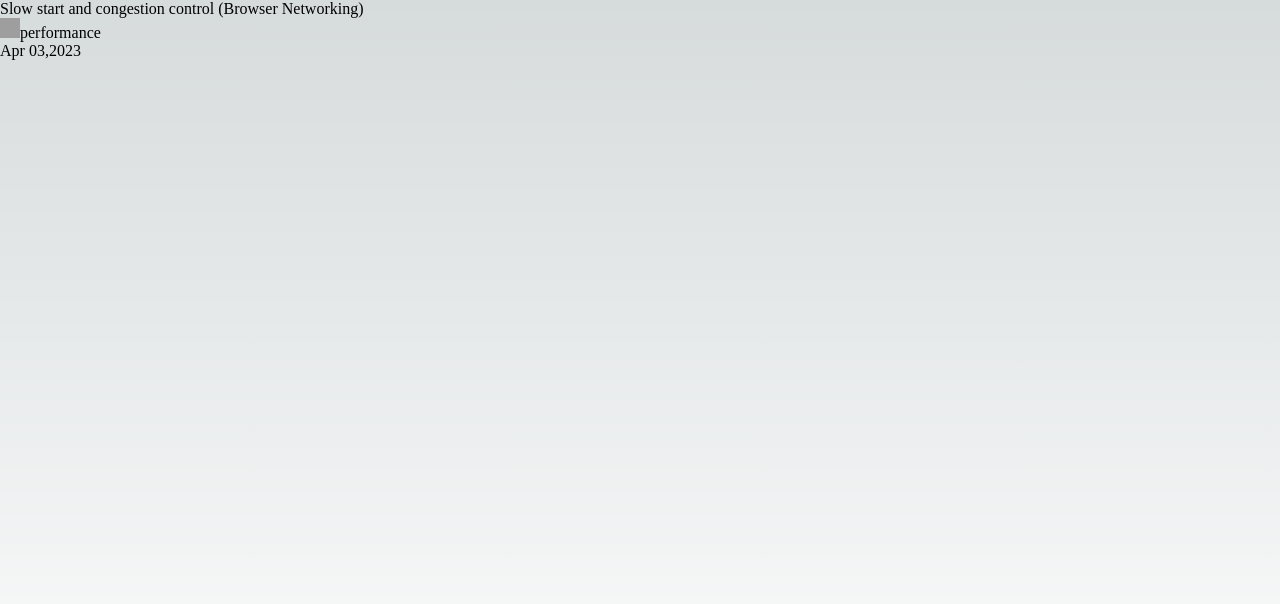
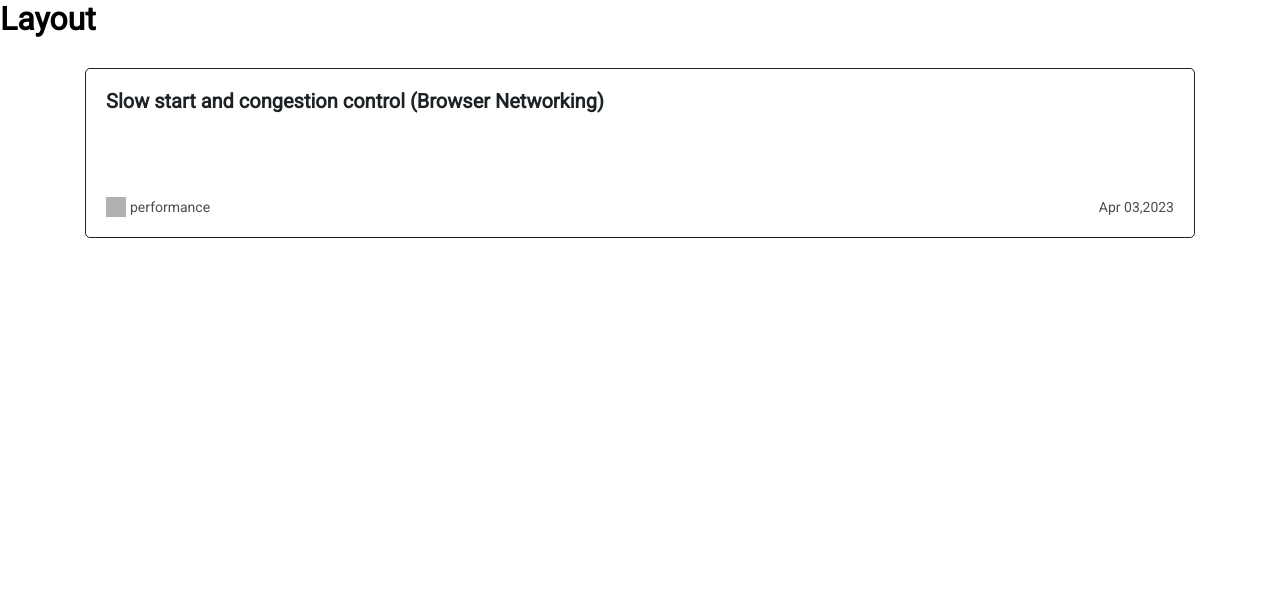
Before and after one commit to mohamedtsx/next-blog, a Next.js app: page / in a window 1280 px wide. Shown: the top 604 px of the page. Built offline with nearby package versions, Linux system fonts and the light colour scheme; grey boxes are pictures that could not be loaded.

Commit message:
style blog card

```diff
--- a/components/card/card.component.tsx
+++ b/components/card/card.component.tsx
@@ -9,6 +9,60 @@ export type MetaDataItem = {
     id: number;
 }
 
+
+
+
+const StyledLink = styled(Link)`
+
+    &:hover {
+        box-shadow: rgba(0, 0, 0, 0.15) 0px 0px 8px 2px;
+    }
+`;
+
+
+
+const Meta = styled.div`
+    ${({theme}) => theme.mixes.flexBetween};
+    font-size: var(--fz-sm);
+    font-weight: 400;
+    opacity: 0.8;
+
+    >*:first-child {
+        ${({theme}) => theme.mixes.flexCenter};
+    }
+
+    img {
+        margin-right: 4px;
+    }
+`
+const CardContainer = styled.div`
+    color: var(--header-text-color);
+    display: flex;
+    flex-direction: column;
+    justify-content: space-between;
+
+    width: 100%;
+    height: 17rem;
+
+    padding: 2rem;
+    border: 1px solid var(--header-text-color);
+    border-radius: var(--border-radius);
+
+    &:hover {
+        ${Meta} {
+            opacity: 1;
+        }
+    }
+
+`;
+
+const Title = styled.h1`
+
+    margin-bottom: 2rem;
+    font-size: var(--fz-xl);
+
+`
+
 type BlogCardProps = {
     data: MetaDataItem;
 }
@@ -16,12 +70,12 @@ type BlogCardProps = {
 const BlogCard = ({data}: BlogCardProps) => {
     const { title, date, topic} = data;
 
+
     return(
-        <article>
-            <Link href='./'>
-                <div>
-                    <div>{title}</div>
-                    <div>
+        <StyledLink href='./'>
+            <CardContainer>
+                <Title>{title}</Title>
+                <Meta>
                     <div>
                         <Image
                             src={`/static/icon-topic/${topic}-topic.png`}
@@ -32,12 +86,10 @@ const BlogCard = ({data}: BlogCardProps) => {
                         {topic}
                     </div>
                     <div>{date}</div>
-                    </div>
-                </div>
-            </Link>
-        </article>
+                </Meta>
+            </CardContainer>
+        </StyledLink>
     )
-
 }
 
 export default BlogCard;
--- /dev/null
+++ b/components/layout/layout.component.tsx
@@ -0,0 +1,19 @@
+import { PropsWithChildren } from "react";
+
+import GlobalStyle from "@/styles/globals";
+import { ThemeProvider } from "styled-components";
+import theme from "@/styles/theme";
+
+
+const Layout = ({children}: PropsWithChildren) => {
+
+    return(
+        <ThemeProvider theme={theme}>
+            <GlobalStyle />
+            <h1>Layout</h1>
+            {children}
+        </ThemeProvider>
+    )
+}
+
+export default Layout;
--- a/pages/_app.tsx
+++ b/pages/_app.tsx
@@ -1,4 +1,3 @@
-import '@/styles/globals.css'
 import type { AppProps } from 'next/app'
 
 export default function App({ Component, pageProps }: AppProps) {
--- a/pages/_document.tsx
+++ b/pages/_document.tsx
@@ -38,7 +38,7 @@ export default class MyDocument extends Document {
 
               <link rel="preconnect" href="https://fonts.googleapis.com"/>
               <link rel="preconnect" href="https://fonts.gstatic.com" crossOrigin="anonymous" />
-              <link href="https://fonts.googleapis.com/css2?family=Open+Sans&display=swap" rel="stylesheet" />
+              <link href="https://fonts.googleapis.com/css2?family=Roboto&display=swap" rel="stylesheet" />
 
               <link rel="icon" href="/favicon.ico" />
             </Head>
--- a/pages/index.tsx
+++ b/pages/index.tsx
@@ -1,7 +1,7 @@
-import styles from '@/styles/Home.module.css'
-
 import styled from 'styled-components';
 import BlogCard from '@/components/card/card.component';
+import Layout from '@/components/layout/layout.component';
+
 
 const sampleData = {
   title: 'Slow start and congestion control (Browser Networking)',
@@ -11,11 +11,15 @@ const sampleData = {
 }
 
 export default function Home() {
+
+  const A = Array(10).fill(sampleData);
+  console.log(A)
+
   return (
-    <>
+    <Layout>
       <main>
         <BlogCard data={sampleData}/>
       </main>
-    </>
+    </Layout>
   )
 }
--- a/styles/globals.css
+++ /dev/null
@@ -1,108 +0,0 @@
-:root {
-  --max-width: 1100px;
-  --border-radius: 12px;
-  --font-mono: ui-monospace, Menlo, Monaco, 'Cascadia Mono', 'Segoe UI Mono',
-    'Roboto Mono', 'Oxygen Mono', 'Ubuntu Monospace', 'Source Code Pro',
-    'Fira Mono', 'Droid Sans Mono', 'Courier New', monospace;
-
-  --foreground-rgb: 0, 0, 0;
-  --background-start-rgb: 214, 219, 220;
-  --background-end-rgb: 255, 255, 255;
-
-  --primary-glow: conic-gradient(
-    from 180deg at 50% 50%,
-    #16abff33 0deg,
-    #0885ff33 55deg,
-    #54d6ff33 120deg,
-    #0071ff33 160deg,
-    transparent 360deg
-  );
-  --secondary-glow: radial-gradient(
-    rgba(255, 255, 255, 1),
-    rgba(255, 255, 255, 0)
-  );
-
-  --tile-start-rgb: 239, 245, 249;
-  --tile-end-rgb: 228, 232, 233;
-  --tile-border: conic-gradient(
-    #00000080,
-    #00000040,
-    #00000030,
-    #00000020,
-    #00000010,
-    #00000010,
-    #00000080
-  );
-
-  --callout-rgb: 238, 240, 241;
-  --callout-border-rgb: 172, 175, 176;
-  --card-rgb: 180, 185, 188;
-  --card-border-rgb: 131, 134, 135;
-}
-
-@media (prefers-color-scheme: dark) {
-  :root {
-    --foreground-rgb: 255, 255, 255;
-    --background-start-rgb: 0, 0, 0;
-    --background-end-rgb: 0, 0, 0;
-
-    --primary-glow: radial-gradient(rgba(1, 65, 255, 0.4), rgba(1, 65, 255, 0));
-    --secondary-glow: linear-gradient(
-      to bottom right,
-      rgba(1, 65, 255, 0),
-      rgba(1, 65, 255, 0),
-      rgba(1, 65, 255, 0.3)
-    );
-
-    --tile-start-rgb: 2, 13, 46;
-    --tile-end-rgb: 2, 5, 19;
-    --tile-border: conic-gradient(
-      #ffffff80,
-      #ffffff40,
-      #ffffff30,
-      #ffffff20,
-      #ffffff10,
-      #ffffff10,
-      #ffffff80
-    );
-
-    --callout-rgb: 20, 20, 20;
-    --callout-border-rgb: 108, 108, 108;
-    --card-rgb: 100, 100, 100;
-    --card-border-rgb: 200, 200, 200;
-  }
-}
-
-* {
-  box-sizing: border-box;
-  padding: 0;
-  margin: 0;
-}
-
-html,
-body {
-  max-width: 100vw;
-  min-height: 100vh;
-  overflow-x: hidden;
-}
-
-body {
-  color: rgb(var(--foreground-rgb));
-  background: linear-gradient(
-      to bottom,
-      transparent,
-      rgb(var(--background-end-rgb))
-    )
-    rgb(var(--background-start-rgb));
-}
-
-a {
-  color: inherit;
-  text-decoration: none;
-}
-
-@media (prefers-color-scheme: dark) {
-  html {
-    color-scheme: dark;
-  }
-}
--- /dev/null
+++ b/styles/globals.tsx
@@ -0,0 +1,74 @@
+import { createGlobalStyle } from "styled-components";
+
+
+const GlobalStyle = createGlobalStyle`
+    :root {
+        --header-text-color: #1d2225;
+        --header-bg-color: #232323;
+        --link-color: #0787dd;
+        --dark-white: #ffffffb3;
+
+        --fz-xxs: 1.2rem;
+        --fz-xs: 1.3rem;
+        --fz-sm: 1.4rem;
+        --fz-md:1.6rem;
+        --fz-lg: 1.8rem;
+        --fz-xl: 2rem;
+        --fz-xxl: 2.2rem;
+        --fz-heading: 3.2rem;
+
+        --border-radius: 5px;
+        --transition: .15s ease-in-out;
+    }
+
+    * {
+        box-sizing: border-box;
+        margin: 0;
+        padding: 0;
+        transition: var(--transition);
+    }
+
+    html {
+        width: 100%;
+        min-height: 100vh;
+        overflow-x: hidden;
+        font-size: 62.5%;
+        scroll-behavior: smooth;
+    }
+
+    body {
+        font-family: 'Roboto', sans-serif;
+        font-size: var(--fz-md);
+        font-weight: 600;
+        width: 100%;
+        height: 100%;
+        overflow-x: hidden;
+    }
+
+    main {
+        max-width: 114rem;
+        margin: 0 auto;
+        padding: 3rem 1.5rem;
+        /* background-color: #eee; */
+
+        display: grid;
+        grid-template-columns: repeat(auto-fit, minmax(35rem,1fr));
+        gap: 1rem;
+    }
+
+    a {
+        color: var(--link-color);
+        display: inline-block;
+        font-weight: 600;
+        position: relative;
+        text-decoration: none;
+    }
+
+    @media only screen and (min-width: 140em) {
+        /* main {
+            max-width: 132rem;
+        } */
+    }
+`
+
+export default GlobalStyle;
--- /dev/null
+++ b/styles/theme.tsx
@@ -0,0 +1,30 @@
+import { css } from "styled-components";
+
+const theme = {
+    breakPoints: {
+        mobileS: 'max-width: 33em',
+        mobileM: 'max-width: 40em',
+        mobileL: 'max-width: 48em',
+        tabletS: 'max-width: 60em',
+        tabletL: 'max-width: 76.8em',
+        desktopXS: 'max-width: 90em',
+        desktopS: 'max-width: 108em',
+        desktopM: 'max-width: 120em',
+        desktopL: 'max-width: 140em'
+    },
+    mixes: {
+        flexCenter: css`
+            display: flex;
+            justify-content: center;
+            align-items: center;
+        `,
+
+        flexBetween: css`
+            display: flex;
+            justify-content: space-between;
+            align-items: center;
+        `
+    }
+}
+
+export default theme;
--- a/tsconfig.json
+++ b/tsconfig.json
@@ -18,6 +18,6 @@
       "@/*": ["./*"]
     }
   },
-  "include": ["next-env.d.ts", "**/*.ts", "**/*.tsx"],
+  "include": ["next-env.d.ts", "**/*.ts", "**/*.tsx", "styles/globals.jsx"],
   "exclude": ["node_modules"]
 }
```
Also changed, not shown: styles/Home.module.css (deleted, +0 -229 lines). Lines whose indentation alone changed are shown as unchanged.
